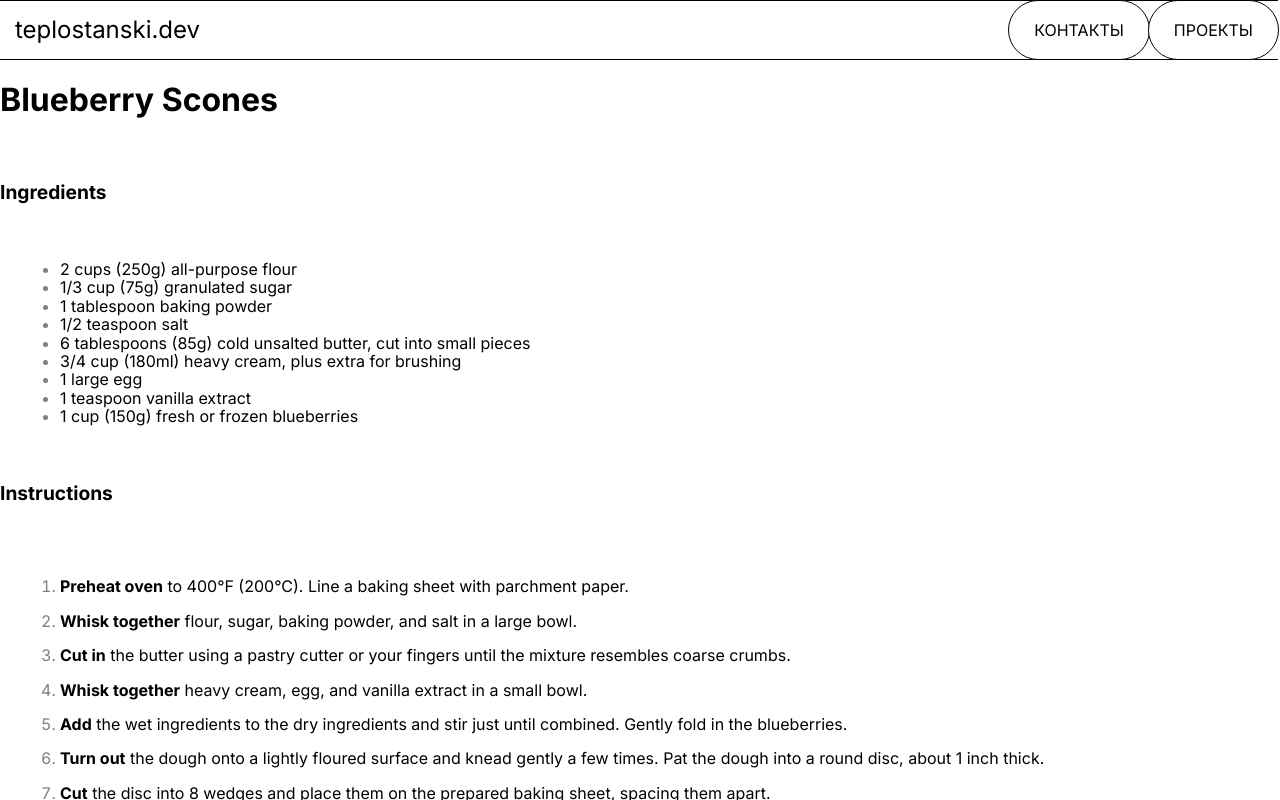
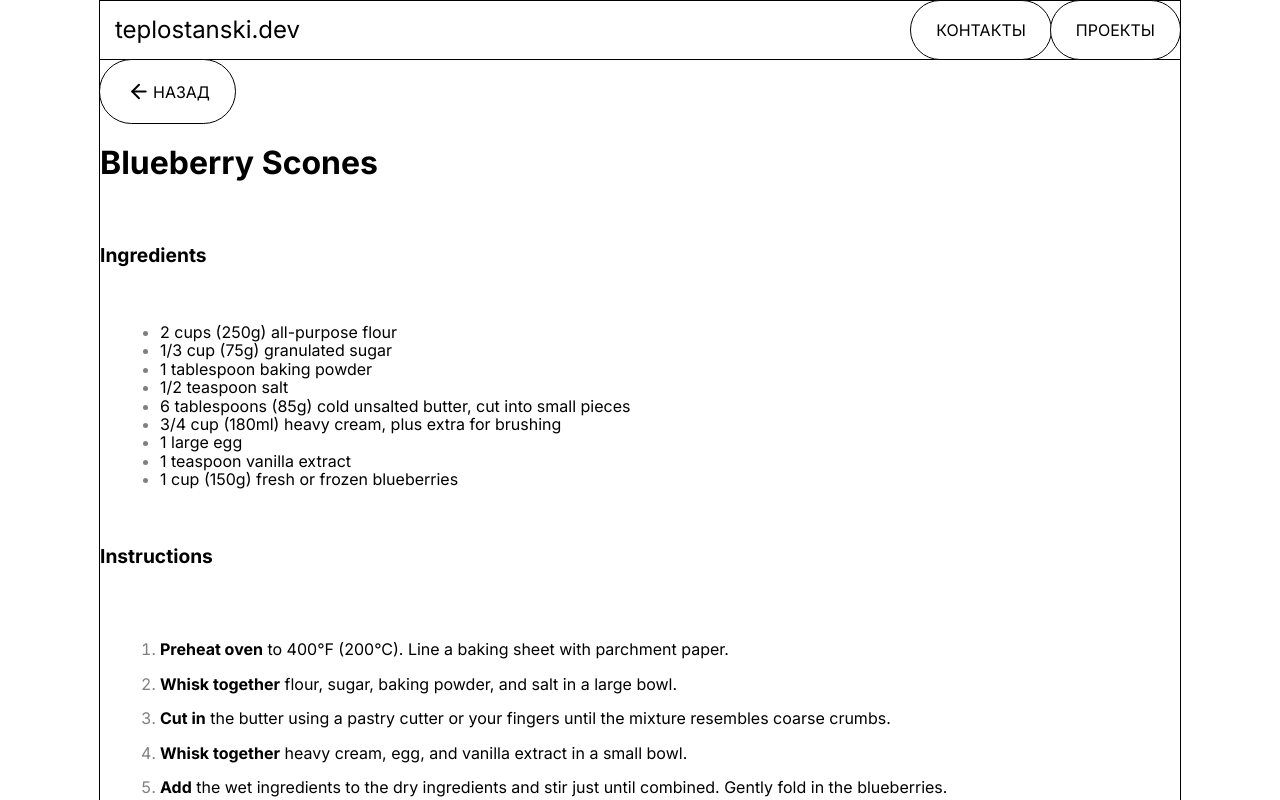
Before and after one commit to teplostanski/teplostanski.dev-nextjs14, a Next.js app: page /projects/blueberry_scones in a window 1280 px wide. Shown: the top 800 px of the page. Built offline with nearby package versions, Linux system fonts and the light colour scheme.

Commit message:
feat: create back button

```diff
--- a/package.json
+++ b/package.json
@@ -23,6 +23,7 @@
     "normalize.css": "^8.0.1",
     "react": "^18",
     "react-dom": "^18",
+    "react-icons": "^5.2.1",
     "react-type-animation": "^3.2.0",
     "vite-plugin-pretty-module-classnames": "^1.2.0",
     "zustand": "^4.5.2"
--- /dev/null
+++ b/src/app/components/BackButton/BackButton.module.scss
@@ -0,0 +1,4 @@
+.arrow {
+  width: 28px;
+  height: 23px;
+}
--- /dev/null
+++ b/src/app/components/BackButton/BackButton.tsx
@@ -0,0 +1,37 @@
+// components/BackButton.tsx
+'use client'
+
+import { useRouter, usePathname } from 'next/navigation'
+import { useEffect, useState } from 'react'
+import Button from '../Button/Button'
+import { LuArrowLeft } from 'react-icons/lu'
+import styles from './BackButton.module.scss'
+
+const BackButton = () => {
+  const router = useRouter()
+  const pathname = usePathname()
+  const [showButton, setShowButton] = useState(false)
+
+  useEffect(() => {
+    setShowButton(pathname !== '/')
+  }, [pathname])
+
+  const handleBackClick = () => {
+    router.back()
+  }
+
+  if (!showButton) {
+    return null
+  }
+
+  return (
+    <div className={styles.container}>
+      <Button onClick={handleBackClick}>
+        <LuArrowLeft className={styles.arrow} />
+        Назад
+      </Button>
+    </div>
+  )
+}
+
+export default BackButton
--- a/src/app/components/Button/Button.module.scss
+++ b/src/app/components/Button/Button.module.scss
@@ -1,8 +1,10 @@
 @import '@/styles/colors';
 
 .button {
+  display: flex;
+  align-items: center;
   position: relative;
-  overflow: hidden; /* Чтобы рябь не выходила за пределы кнопки */
+  overflow: hidden;
   background: $bg;
   border: 1px solid $border-color;
   padding: 20px 25px;
--- a/src/app/components/Button/Button.tsx
+++ b/src/app/components/Button/Button.tsx
@@ -1,13 +1,19 @@
+// components/Button.tsx
 'use client'
 
-import React, { ReactNode, useRef, useCallback } from 'react'
+import React, {
+  ReactNode,
+  useRef,
+  useCallback,
+  ButtonHTMLAttributes,
+} from 'react'
 import styles from './Button.module.scss'
 
-interface ButtonProps {
+interface ButtonProps extends ButtonHTMLAttributes<HTMLButtonElement> {
   children: ReactNode
 }
 
-const Button: React.FC<ButtonProps> = ({ children }) => {
+const Button: React.FC<ButtonProps> = ({ children, ...props }) => {
   const buttonRef = useRef<HTMLButtonElement>(null)
 
   const createRipple = useCallback((e: React.MouseEvent<HTMLButtonElement>) => {
@@ -32,7 +38,17 @@ const Button: React.FC<ButtonProps> = ({ children }) => {
   }, [])
 
   return (
-    <button ref={buttonRef} className={styles.button} onClick={createRipple}>
+    <button
+      ref={buttonRef}
+      className={styles.button}
+      onClick={(e) => {
+        createRipple(e)
+        if (props.onClick) {
+          props.onClick(e)
+        }
+      }}
+      {...props}
+    >
       {children}
     </button>
   )
--- a/src/app/components/Header/Header.module.scss
+++ b/src/app/components/Header/Header.module.scss
@@ -1,7 +1,7 @@
 @import '@/styles/colors';
 
 .container {
-  width: calc(100% - 2px);
+  width: 100%;
   height: fit-content;
   border: solid $border-color;
   border-width: 1px 0;
--- a/src/app/layout.tsx
+++ b/src/app/layout.tsx
@@ -4,6 +4,7 @@ import Header from './components/Header/Header'
 import { indexPageTitle, indexPageDesc, keywords } from './layout.metadata'
 import '@/styles/global.scss'
 import ResponsiveWrapper from './components/ResponsiveWrapper'
+import BackButton from './components/BackButton/BackButton'
 
 export const metadata = {
   title: indexPageTitle,
@@ -56,6 +57,7 @@ export default function RootLayout({ children }: { children: ReactNode }) {
     <html lang='ru'>
       <body>
         <Header />
+        <BackButton />
         <ResponsiveWrapper>{children}</ResponsiveWrapper>
       </body>
     </html>
--- a/src/styles/global.scss
+++ b/src/styles/global.scss
@@ -37,6 +37,10 @@ body {
 }
 
 body {
+  max-width: 1080px;
+  margin: 0 auto;
+  border: 1px solid black;
+  border-width: 0 1px;
   font-family: 'Inter', sans-serif;
   font-weight: 400;
   font-size: 16px;
```
Also changed, not shown: 1 other file (tests, documents, lock files or other folders).
